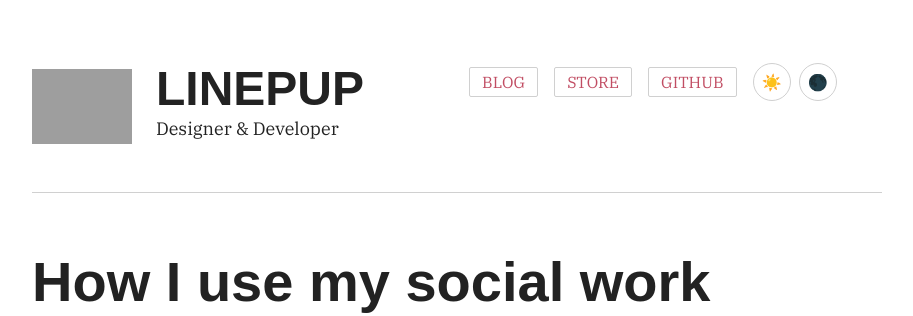
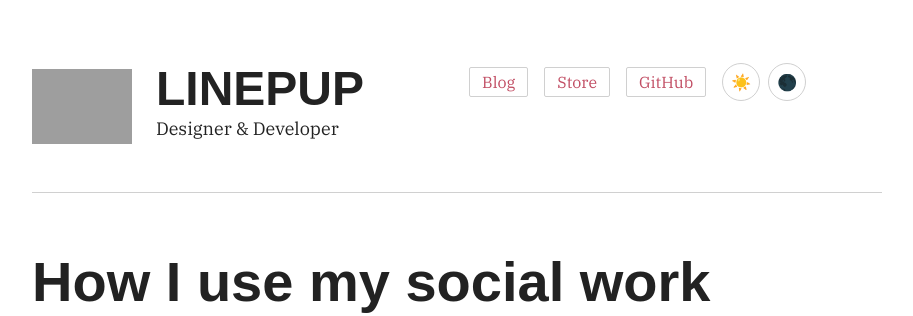
Before and after one commit to tylerwoodcook/linepup_com, a PHP site: page /blog/how-i-use-my-social-work-education-as-a-web-developer/default.php in a window 1280 px wide. Shown: the top 316 px of the page, without its empty margins (183-1096 px from the left). Run offline with PHP 8.4, Linux system fonts and the light colour scheme; some libraries are stand-ins or nearby versions; some web fonts are replaced; grey boxes are pictures that could not be loaded.

Commit message:
Update header.php

```diff
--- a/header.php
+++ b/header.php
@@ -35,9 +35,9 @@
         </div>
       </div><!-- END header-title-container -->
       <div id="site-nav"">
-        <div><a class="nav-item" href=" /blog/">BLOG</a></div>
-        <div><a class="nav-item" href="https://creativemarket.com/LinepupDesignCo" target="_blank">STORE</a></div>
-        <div><a class="nav-item" href="https://github.com/tylerwoodcook" target="_blank">GITHUB</a></div>
+        <div><a class="nav-item" href=" /blog/">Blog</a></div>
+        <div><a class="nav-item" href="https://creativemarket.com/LinepupDesignCo" target="_blank">Store</a></div>
+        <div><a class="nav-item" href="https://github.com/tylerwoodcook" target="_blank">GitHub</a></div>
         <div class="header-theme-container">
           <div>
             <a class="nav-item-theme-icon" onclick="lightTheme();" id="light-theme">&#9728;&#65039;</a>
```
